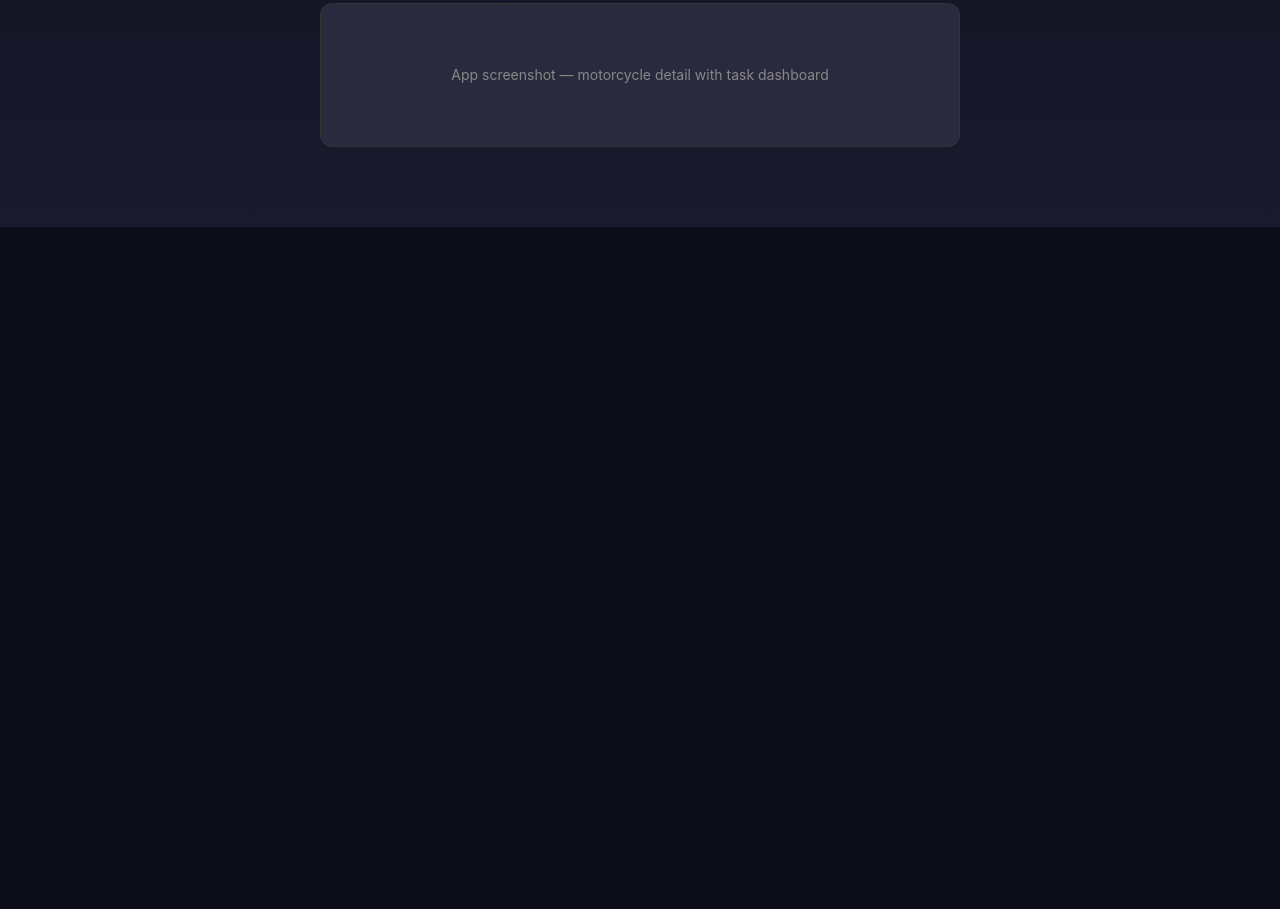
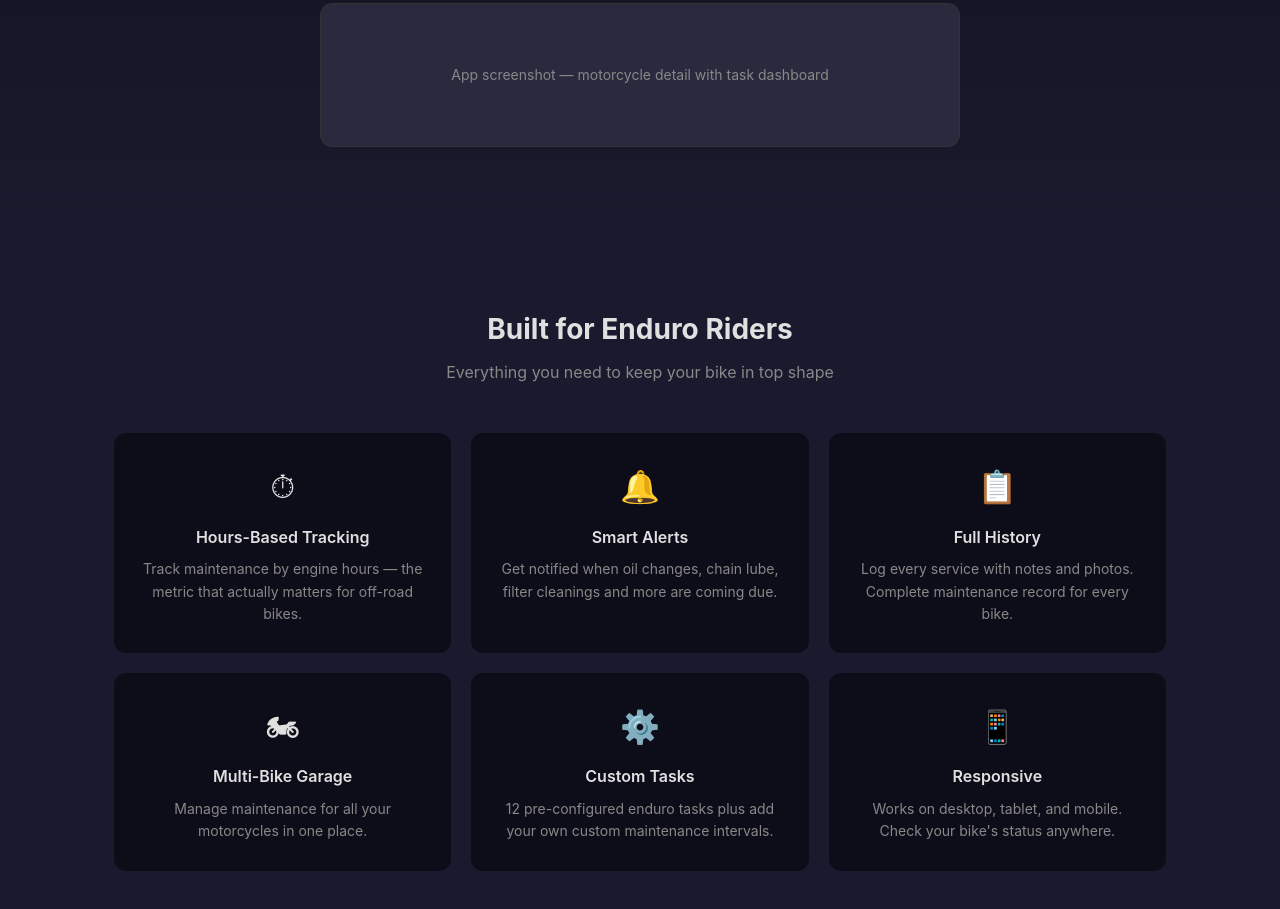
Before and after one commit to shhhwepsss/mts, an Astro site in the folder landing/: page / in a window 1280 px wide. Shown: the part 465-1374 px from the top of the page. Before the commit the page ends 800 px from the top, so only its background shows below. Built offline with nearby package versions, Linux system fonts and the light colour scheme; Astro itself is replaced by a stand-in of ours.

Commit message:
feat(landing): add Features section with 6 feature cards

```diff
--- /dev/null
+++ b/landing/src/components/Features.astro
@@ -0,0 +1,98 @@
+---
+const features = [
+  {
+    icon: '⏱',
+    title: 'Hours-Based Tracking',
+    description: 'Track maintenance by engine hours — the metric that actually matters for off-road bikes.',
+  },
+  {
+    icon: '🔔',
+    title: 'Smart Alerts',
+    description: 'Get notified when oil changes, chain lube, filter cleanings and more are coming due.',
+  },
+  {
+    icon: '📋',
+    title: 'Full History',
+    description: 'Log every service with notes and photos. Complete maintenance record for every bike.',
+  },
+  {
+    icon: '🏍',
+    title: 'Multi-Bike Garage',
+    description: 'Manage maintenance for all your motorcycles in one place.',
+  },
+  {
+    icon: '⚙️',
+    title: 'Custom Tasks',
+    description: '12 pre-configured enduro tasks plus add your own custom maintenance intervals.',
+  },
+  {
+    icon: '📱',
+    title: 'Responsive',
+    description: 'Works on desktop, tablet, and mobile. Check your bike\'s status anywhere.',
+  },
+];
+---
+
+<section class="features section">
+  <div class="container">
+    <h2 class="section-title">Built for Enduro Riders</h2>
+    <p class="section-subtitle">Everything you need to keep your bike in top shape</p>
+    <div class="features-grid">
+      {features.map((feature) => (
+        <div class="feature-card">
+          <div class="feature-icon">{feature.icon}</div>
+          <h3 class="feature-title">{feature.title}</h3>
+          <p class="feature-description">{feature.description}</p>
+        </div>
+      ))}
+    </div>
+  </div>
+</section>
+
+<style>
+  .features {
+    background-color: var(--bg-secondary);
+  }
+
+  .features-grid {
+    display: grid;
+    grid-template-columns: repeat(3, 1fr);
+    gap: 20px;
+  }
+
+  .feature-card {
+    background-color: var(--bg-primary);
+    border-radius: 12px;
+    padding: 28px;
+    text-align: center;
+  }
+
+  .feature-icon {
+    font-size: 32px;
+    margin-bottom: 12px;
+  }
+
+  .feature-title {
+    font-size: 16px;
+    font-weight: 600;
+    margin-bottom: 8px;
+  }
+
+  .feature-description {
+    font-size: 14px;
+    color: var(--text-secondary);
+    line-height: 1.6;
+  }
+
+  @media (max-width: 1023px) {
+    .features-grid {
+      grid-template-columns: repeat(2, 1fr);
+    }
+  }
+
+  @media (max-width: 767px) {
+    .features-grid {
+      grid-template-columns: 1fr;
+    }
+  }
+</style>
--- a/landing/src/pages/index.astro
+++ b/landing/src/pages/index.astro
@@ -2,6 +2,7 @@
 import Layout from '../layouts/Layout.astro';
 import Nav from '../components/Nav.astro';
 import Hero from '../components/Hero.astro';
+import Features from '../components/Features.astro';
 ---
 
 <Layout
@@ -11,5 +12,6 @@ import Hero from '../components/Hero.astro';
   <Nav appUrl="https://app.mts.com" />
   <main style="padding-top: 60px;">
     <Hero />
+    <Features />
   </main>
 </Layout>
```
